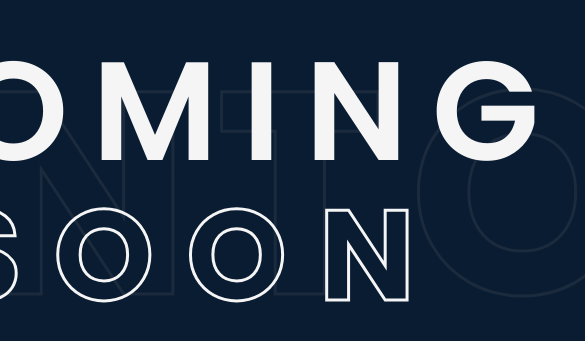
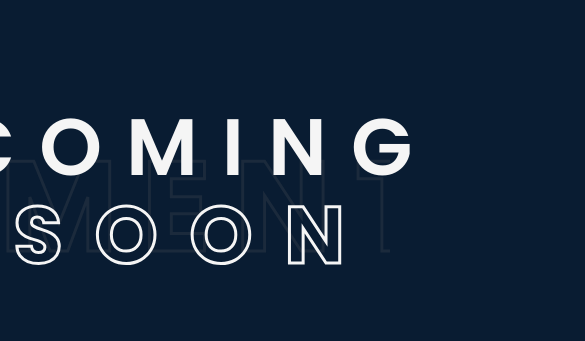
Before and after one commit to mentok-id/website, a Next.js app: page / in a window 390 px wide. Shown: the part 215-556 px from the top of the page, 585 px wide, since content can reach past the window. Built offline with nearby package versions, Linux system fonts and the light colour scheme.

Commit message:
finish implementing responsive

```diff
--- a/src/styles/global.scss
+++ b/src/styles/global.scss
@@ -1,6 +1,5 @@
 @import url("https://fonts.googleapis.com/css2?family=Poppins:ital,wght@0,100;0,200;0,300;0,400;0,500;0,600;0,700;0,800;0,900;1,100;1,200;1,300;1,400;1,500;1,600;1,700;1,800;1,900&display=swap");
-$font-poppins: "Poppins",
-sans-serif;
+$font-poppins: "Poppins", sans-serif;
 //
 :root,
 body,
@@ -20,14 +19,31 @@ html {
 	// width: 100%;
 	height: 100vh;
 	&__text {
-        top: 0%;
-        position: absolute;
+		display: flex;
+		align-self: center;
+		justify-self: center;
 		font-size: 18rem;
 		overflow: hidden;
 		-webkit-text-stroke: 3px;
 		-webkit-text-fill-color: rgba(0, 0, 0, 0);
 		color: rgba($color: #646464, $alpha: 0.2);
 		letter-spacing: 1.5rem;
+		@media (max-width: 1280px) {
+			font-size: 15rem;
+		}
+		@media (max-width: 1024px) {
+			font-size: 11rem;
+		}
+		@media (max-width: 768px) {
+			font-size: 8rem;
+		}
+		@media (max-width: 375px) {
+			font-size: 2.5rem;
+			margin-left: 2rem;
+		}
+		@media (max-width: 320px) {
+			margin-left: 1rem;
+		}
 	}
 	&__soon {
 		// top: 50%;
@@ -43,6 +59,22 @@ html {
 			font-weight: 600;
 			letter-spacing: 1.5rem;
 			line-height: 70%;
+			@media (max-width: 1280px) {
+				font-size: 140px;
+			}
+			@media (max-width: 1024px) {
+				font-size: 120px;
+			}
+			@media (max-width: 768px) {
+				font-size: 80px;
+			}
+			@media (max-width: 375px) {
+				font-size: 25px;
+				margin-left: 2rem;
+			}
+			@media (max-width: 320px) {
+				margin-left: 1rem;
+			}
 		}
 		&__soon {
 			letter-spacing: 2rem;
@@ -51,6 +83,23 @@ html {
 			font-size: 8rem;
 			-webkit-text-stroke: 3px;
 			-webkit-text-fill-color: rgba(0, 0, 0, 0);
+			@media (max-width: 1280px) {
+				font-size: 140px;
+			}
+			@media (max-width: 1024px) {
+				font-size: 120px;
+			}
+			@media (max-width: 768px) {
+				font-size: 80px;
+			}
+			@media (max-width: 375px) {
+				font-size: 25px;
+				-webkit-text-stroke: 1px;
+				margin-left: 2rem;
+			}
+			@media (max-width: 320px) {
+				margin-left: 1rem;
 			}
 		}
 	}
+}
```
Lines whose indentation alone changed are shown as unchanged.
